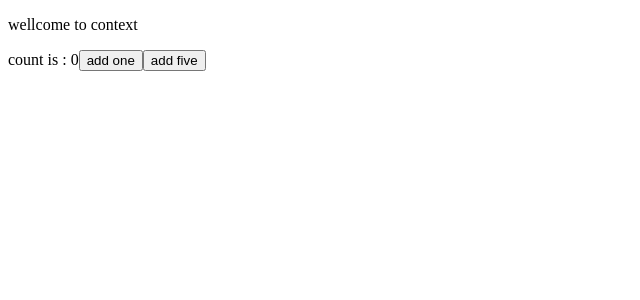
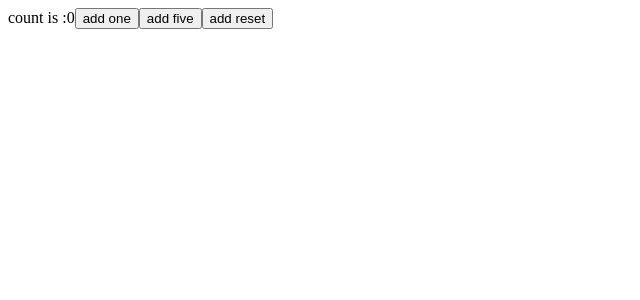
Before and after one commit to HanzaleLatifi/ReactCourse, a React (Create React App) app: page / in a window 1280 px wide. Shown: the top 300 px of the page, without its empty margins (0-640 px from the left). Built offline with nearby package versions, Linux system fonts and the light colour scheme.

Commit message:
useReducer -introduction

```diff
--- a/src/App.js
+++ b/src/App.js
@@ -1,6 +1,7 @@
 import React, { Component } from 'react';
 import CounterOne from './Components/Context/CounterOne';
 import CounterProvider from './Components/Context/CounterProvider';
+import ReducerCounter from './Components/Reducer/ReduserCounter';
 import ClassRef from './Components/Ref/ClassRef';
 import FunctionalRef from './Components/Ref/FunctionalRef';
 import StorePreState from './Components/Ref/StorePreState';
@@ -20,10 +21,11 @@ class App extends Component {
                 {/* class--- <ClassRef /> */}
                 {/* Func -----<FunctionalRef /> */}
                 {/* <StorePreState /> */}
-                <CounterProvider>
+                {/* <CounterProvider>
                     <p>wellcome to context</p>
                     <CounterOne />
-                </CounterProvider>
+                </CounterProvider> */}
+                <ReducerCounter />
 
 
             </div>
--- /dev/null
+++ b/src/Components/Reducer/ReduserCounter.js
@@ -0,0 +1,29 @@
+import React, { useReducer } from 'react';
+
+const initialState = 0;
+const reducer = (state, action) => {
+    switch (action) {
+        case "addOne": return state + 1;
+        case "addFive": return state + 5;
+        case "reset": return initialState;
+        default: return state;
+
+    }
+
+}
+
+const ReducerCounter = () => {
+    const [count, dispatch] = useReducer(reducer, initialState);
+
+    return (
+        <div>
+            count is :{count}
+            <button onClick={() => dispatch("addOne")}>add one</button>
+            <button onClick={() => dispatch("addFive")}>add five</button>
+            <button onClick={() => dispatch("reset")}>add reset</button>
+
+        </div>
+    );
+}
+
+export default ReducerCounter;
```
